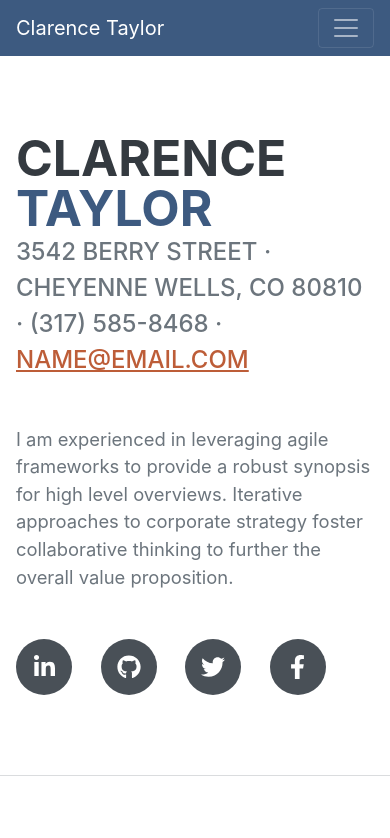
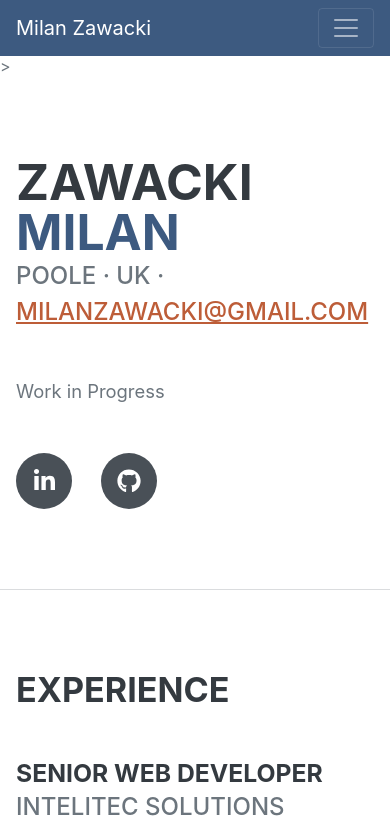
Before and after one commit to m-zaw/m-zaw.github.io, a plain HTML site: page index.html in a window 390 px wide. Shown: the top 838 px of the page. Drawn offline with nearby package versions, Linux system fonts and the light colour scheme; a web font is replaced by a local one.

Commit message:
small portfolio changes

```diff
--- a/index.html
+++ b/index.html
@@ -3,9 +3,9 @@
     <head>
         <meta charset="utf-8" />
         <meta name="viewport" content="width=device-width, initial-scale=1, shrink-to-fit=no" />
-        <meta name="description" content="" />
-        <meta name="author" content="" />
-        <title>Resume - Start Bootstrap Theme</title>
+        <meta name="description" content="Milan Zawacki Resume" />
+        <meta name="author" content="Milan Zawacki" />
+        <title>Milan Zawacki Resume - Work in Progress</title>>
         <link rel="icon" type="image/x-icon" href="assets/img/favicon.ico" />
         <!-- Font Awesome icons (free version)-->
         <script src="https://use.fontawesome.com/releases/v5.15.4/js/all.js" crossorigin="anonymous"></script>
@@ -19,7 +19,7 @@
         <!-- Navigation-->
         <nav class="navbar navbar-expand-lg navbar-dark bg-primary fixed-top" id="sideNav">
             <a class="navbar-brand js-scroll-trigger" href="#page-top">
-                <span class="d-block d-lg-none">Clarence Taylor</span>
+                <span class="d-block d-lg-none">Milan Zawacki</span>
                 <span class="d-none d-lg-block"><img class="img-fluid img-profile rounded-circle mx-auto mb-2" src="assets/img/profile.jpg" alt="..." /></span>
             </a>
             <button class="navbar-toggler" type="button" data-bs-toggle="collapse" data-bs-target="#navbarResponsive" aria-controls="navbarResponsive" aria-expanded="false" aria-label="Toggle navigation"><span class="navbar-toggler-icon"></span></button>
@@ -40,19 +40,17 @@
             <section class="resume-section" id="about">
                 <div class="resume-section-content">
                     <h1 class="mb-0">
-                        Clarence
-                        <span class="text-primary">Taylor</span>
+                        Zawacki
+                        <span class="text-primary">Milan</span>
                     </h1>
                     <div class="subheading mb-5">
-                        3542 Berry Street · Cheyenne Wells, CO 80810 · (317) 585-8468 ·
-                        <a href="mailto:name@email.com">name@email.com</a>
+                        Poole · UK ·
+                        <a href="mailto:milanzawacki@gmail.com">milanzawacki@gmail.com</a>
                     </div>
-                    <p class="lead mb-5">I am experienced in leveraging agile frameworks to provide a robust synopsis for high level overviews. Iterative approaches to corporate strategy foster collaborative thinking to further the overall value proposition.</p>
+                    <p class="lead mb-5">Work in Progress</p>
                     <div class="social-icons">
-                        <a class="social-icon" href="#!"><i class="fab fa-linkedin-in"></i></a>
-                        <a class="social-icon" href="#!"><i class="fab fa-github"></i></a>
-                        <a class="social-icon" href="#!"><i class="fab fa-twitter"></i></a>
-                        <a class="social-icon" href="#!"><i class="fab fa-facebook-f"></i></a>
+                        <a class="social-icon" href="https://linkedin.com"><i class="fab fa-linkedin-in"></i></a>
+                        <a class="social-icon" href="https://github.com/m-zaw"><i class="fab fa-github"></i></a>
                     </div>
                 </div>
             </section>
```
